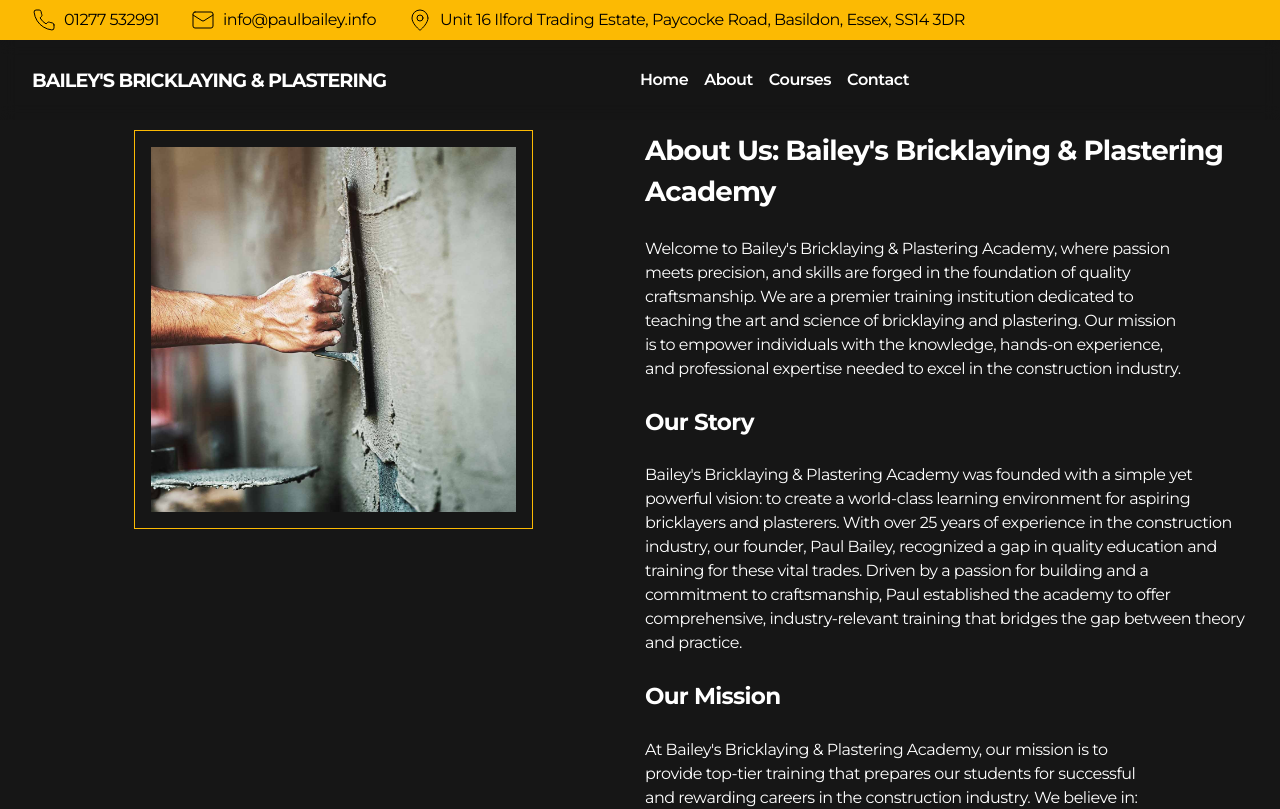
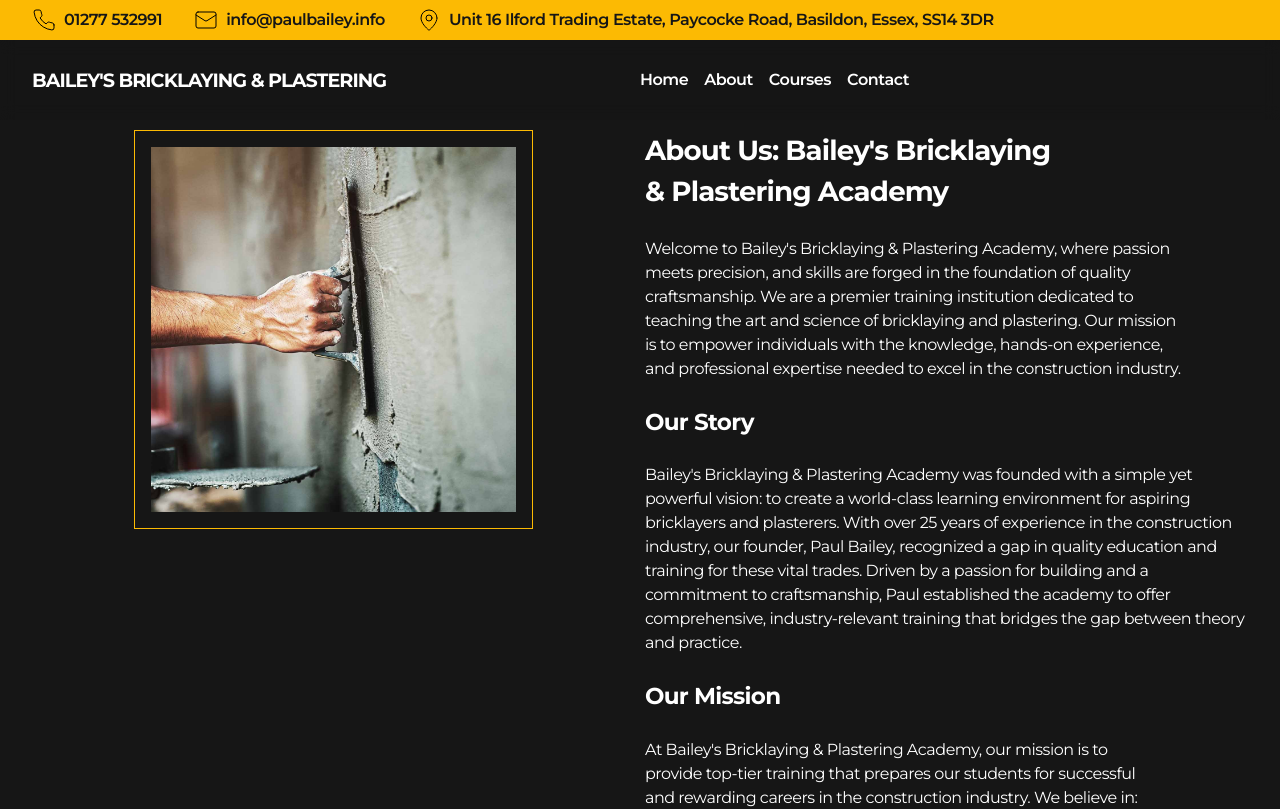
Before and after one commit to conorbailey90/baileys-construction-academy, a Next.js app: page /about in a window 1280 px wide. Shown: the top 809 px of the page. Built offline with nearby package versions, Linux system fonts and the light colour scheme.

Commit message:
About page header text balance updated.

```diff
--- a/src/app/about/page.tsx
+++ b/src/app/about/page.tsx
@@ -22,7 +22,7 @@ const page = () => {
 
         </div>
         <div className=' pb-[2rem] col-start-1 col-span-12 md:col-start-7 md:col-span-6 row-start-1'>
-            <h4 className='font-bold'>About Us: Bailey&apos;s Bricklaying & Plastering Academy</h4><br />
+            <h4 className='font-bold text-balance'>About Us: Bailey&apos;s Bricklaying & Plastering Academy</h4><br />
             <p className='text-balance'>Welcome to Bailey&apos;s Bricklaying & Plastering Academy, where passion meets precision, and skills are forged in the foundation of quality craftsmanship. We are a premier training institution dedicated to teaching the art and science of bricklaying and plastering. Our mission is to empower individuals with the knowledge, hands-on experience, and professional expertise needed to excel in the construction industry.</p>
             <br />
             <h5 className='font-bold'>Our Story</h5>
--- a/src/components/ContactHeader.tsx
+++ b/src/components/ContactHeader.tsx
@@ -7,15 +7,15 @@ const ContactHeader = () => {
         <div className='relative w-[95%] max-w-[1880px] flex '>
           <div className=' flex items-center h-[100%] mr-[2rem]'>
             <PhoneIcon color='black' strokeWidth={'1px'} className='mr-[.5rem]' />
-            <p className='text-[black]'> 01277 532991</p>
+            <p className='text-[#161616] font-semibold'> 01277 532991</p>
           </div>
           <div className=' flex items-center h-[100%] mr-[2rem]'>
             <MailIcon strokeWidth={'1px'}color='black' className='mr-[.5rem]' />
-            <p className='text-[black]'>info@paulbailey.info</p>
+            <p className='text-[#161616] font-semibold'>info@paulbailey.info</p>
           </div>
           <div className=' flex items-center h-[100%] mr-[2rem]'>
             <MapPin strokeWidth={'1px'}color='black' className='mr-[.5rem]' />
-            <p className='text-[black]'>Unit 16 Ilford Trading Estate, Paycocke Road, Basildon, Essex,  SS14 3DR</p>
+            <p className='text-[#161616] font-semibold'>Unit 16 Ilford Trading Estate, Paycocke Road, Basildon, Essex,  SS14 3DR</p>
           </div>
         </div>
     </div>
```
